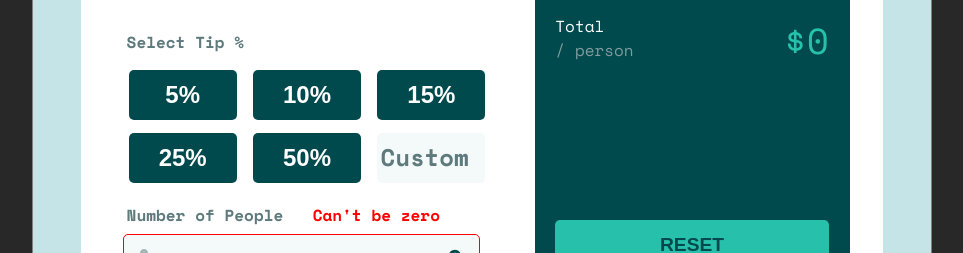
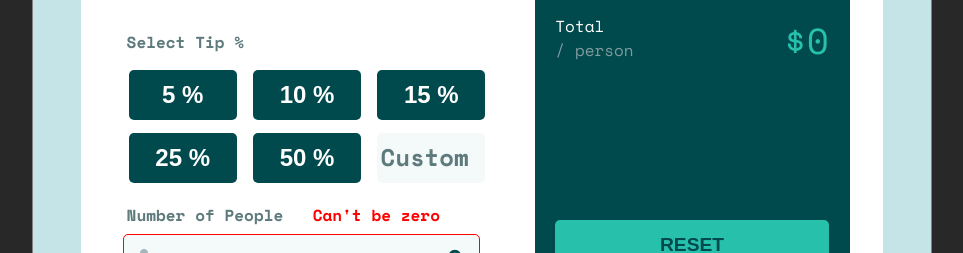
Before and after one commit to SJ47/frontend-mentor-bill-splitter-styled-components, a React (Vite) app: page / in a window 1280 px wide. Shown: the part 349-602 px from the top of the page, without its empty margins (158-1121 px from the left). Built offline with nearby package versions, Linux system fonts and the light colour scheme.

Commit message:
Refactored list of buttons down

```diff
--- a/src/components/tip/Tip.jsx
+++ b/src/components/tip/Tip.jsx
@@ -7,30 +7,25 @@ import {
 } from "./Tip.styled";
 
 const Tip = ({ handleTipPercChange, bg }) => {
+    const percIds = [{ id: 5 }, { id: 10 }, { id: 15 }, { id: 25 }, { id: 50 }];
+
+    const buttonList = percIds.map((btn) => {
+        return (
+            <StyledTipContent
+                key={btn.id}
+                onClick={() => handleTipPercChange(btn.id)}
+            >
+                {btn.id} %
+            </StyledTipContent>
+        );
+    });
+
     return (
         <>
             <StyledTipHeader>Select Tip %</StyledTipHeader>
             <StyledTipContainer>
-                <StyledTipContent onClick={() => handleTipPercChange(5)} bg={bg}>
-                    5%
-                </StyledTipContent>
-                <StyledTipContent onClick={() => handleTipPercChange(10)}>
-                    10%
-                </StyledTipContent>
-                <StyledTipContent
-                    onClick={() => handleTipPercChange(15)}
-                    defaultChecked
-                    // bg="var(--color-strong-cyan)"
-                    // fg="var(--color-very-dark-cyan)"
-                >
-                    15%
-                </StyledTipContent>
-                <StyledTipContent onClick={() => handleTipPercChange(25)}>
-                    25%
-                </StyledTipContent>
-                <StyledTipContent onClick={() => handleTipPercChange(50)}>
-                    50%
-                </StyledTipContent>
+                {buttonList}
+
                 <StyledTipCustom
                     placeholder="Custom"
                     type="number"
--- a/src/containers/SplitterContainer.jsx
+++ b/src/containers/SplitterContainer.jsx
@@ -55,6 +55,8 @@ const SplitterContainer = () => {
 
     const handleTipPercChange = (value) => {
         setTipPerc(value);
+
+        console.log(value);
     };
 
     const handleReset = () => {
```
